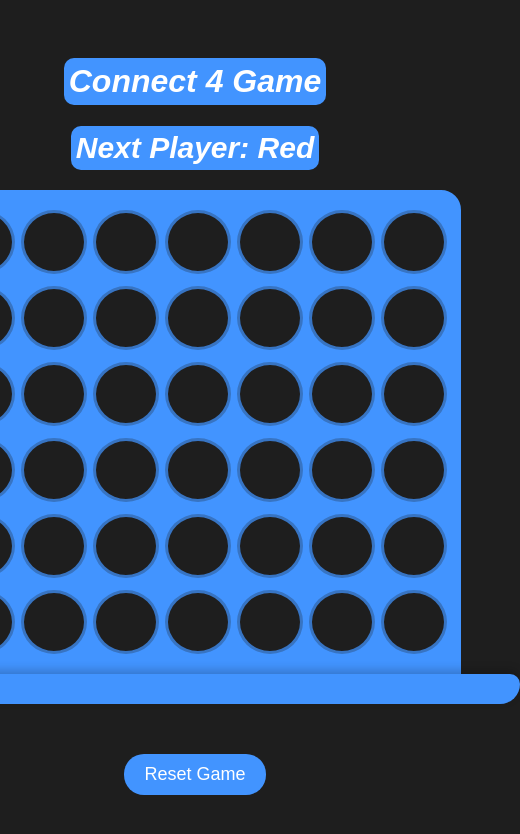
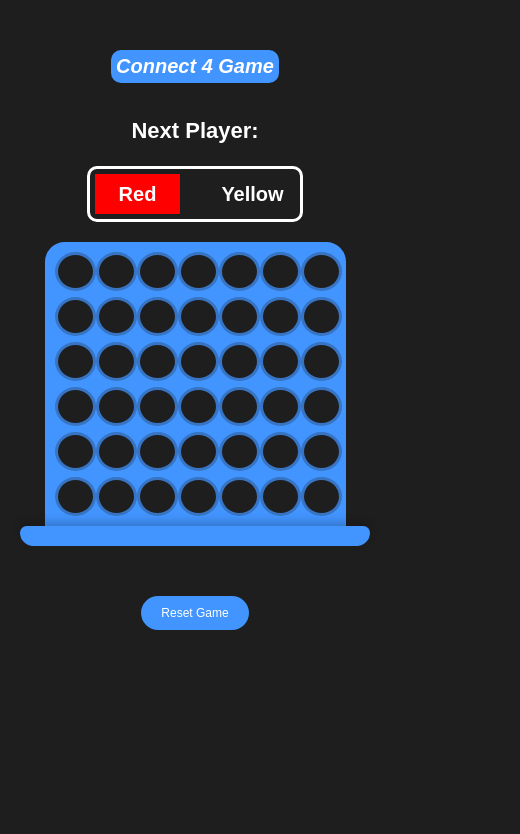
Before and after one commit to A-Amiin/Connect-4_Game, a plain HTML site: page index.html in a window 390 px wide. Shown: the whole page, 520 px wide, since content can reach past the window. Drawn offline with Linux system fonts and the light colour scheme.

Commit message:
final commit

```diff
--- a/index.html
+++ b/index.html
@@ -10,8 +10,14 @@
 </head>
 
 <body>
-    <h1>Connect 4 Game</h1>
-    <div id="player-switcher">Next Player: <span id="current-player">Red</span></div>
+    <h1 class="headd">Connect 4 Game</h1>
+    <div class="turn-container">
+        <h3 class="next">Next Player:</h3>
+        <div id="player-switcher">
+            <div id="player-red" class="player active">Red</div>
+            <div id="player-yellow" class="player">Yellow</div>
+        </div>
+    </div>
     <div id="board"></div>
     <div class="bottom"></div>
     <button id="reset">Reset Game</button>
--- a/script.js
+++ b/script.js
@@ -1,12 +1,13 @@
 const board = document.getElementById('board');
 const resetButton = document.getElementById('reset');
-const currentPlayerDisplay = document.getElementById('current-player');
+const playerRed = document.getElementById('player-red');
+const playerYellow = document.getElementById('player-yellow');
 const columns = 7;
 const rows = 6;
 let currentPlayer = 'red';
 let grid = Array.from({ length: rows }, () => Array(columns).fill(null));
 
-// Create the game board
+// Initialize the game
 function createBoard() {
     board.innerHTML = ''; // Clear the board
     for (let row = 0; row < rows; row++) {
@@ -19,7 +20,7 @@ function createBoard() {
             board.appendChild(cell);
         }
     }
-    updatePlayerDisplay();
+    updatePlayerDisplay(); // Call to update player display initially
 }
 
 // Handle the cell click event
@@ -31,7 +32,7 @@ function handleCellClick(event) {
         const cell = document.querySelector(`.cell[data-row='${row}'][data-col='${col}']`);
         cell.classList.add(currentPlayer);
         if (checkWinner(row, col)) {
-            alert(`${currentPlayer} wins!`);
+            alert(`${currentPlayer.charAt(0).toUpperCase() + currentPlayer.slice(1)} wins!`);
             resetGame();
         } else {
             switchPlayer();
@@ -47,7 +48,18 @@ function switchPlayer() {
 
 // Update the player display
 function updatePlayerDisplay() {
-    currentPlayerDisplay.textContent = currentPlayer.charAt(0).toUpperCase() + currentPlayer.slice(1);
+    // Reset both players to transparent
+    playerRed.style.backgroundColor = 'transparent';
+    playerYellow.style.backgroundColor = 'transparent';
+
+    // Set active player color
+    if (currentPlayer === 'red') {
+        playerRed.classList.add('active');
+        playerRed.style.backgroundColor = '#ff0000'; // Color for active player
+    } else {
+        playerYellow.classList.add('active');
+        playerYellow.style.backgroundColor = '#ff0'; // Color for active player
+    }
 }
 
 // Find the first available row in the selected column
--- a/style.css
+++ b/style.css
@@ -5,6 +5,58 @@ body {
     align-items: center;
     height: 100vh;
     background-color: #1e1e1e;
+    margin: 0;
+}
+
+.headd {
+    font-style: italic;
+    background-color: #4294ff;
+    border-radius: 10px;
+    padding: 5px;
+    margin-top: 50px;
+    color: white;
+}
+
+.next {
+    color: white;
+    text-align: center;
+    font-size: 22px;
+}
+
+#player-switcher {
+    position: relative;
+    font-size: 30px;
+    width: 200px;
+    font-weight: 600;
+    background-color: transparent;
+    border-radius: 10px;
+    padding: 5px;
+    color: white;
+    display: flex;
+    align-items: center;
+    justify-content: space-between;
+    border: 3px white solid;
+}
+
+.player {
+    width: 85px;
+    height: 40px;
+    display: flex;
+    align-items: center;
+    justify-content: center;
+    transition: background-color 0.3s;
+    background-color: transparent;
+    /* Start transparent */
+}
+
+.player.active {
+    background-color: #ff7f7f;
+    /* Color for active player */
+}
+
+.player:not(.active) {
+    background-color: transparent;
+    /* Inactive player remains transparent */
 }
 
 #board {
@@ -15,25 +67,6 @@ body {
     background-color: #4294ff;
     border: 20px solid #4294ff;
     border-radius: 20px 20px 0px 0px;
-}
-
-h1 {
-    font-style: italic;
-    background-color: #4294ff;
-    border-radius: 10px;
-    padding: 5px;
-    margin-top: 50px;
-    color: white;
-}
-
-#player-switcher {
-    font-size: 30px;
-    font-style: oblique;
-    font-weight: 600;
-    background-color: #4294ff;
-    border-radius: 10px;
-    padding: 5px;
-    color: white;
 }
 
 .cell {
@@ -75,3 +108,63 @@ button {
     color: white;
     font-size: large;
 }
+
+@media (max-width: 768px) {
+    #board {
+        grid-template-columns: repeat(7, 45px);
+        grid-gap: 8px;
+        border: 15px solid #4294ff;
+    }
+
+    .cell {
+        width: 45px;
+        height: 43px;
+    }
+
+    .bottom {
+        width: 500px;
+        height: 25px;
+    }
+
+    h1 {
+        font-size: 24px;
+    }
+
+    #player-switcher {
+        font-size: 24px;
+    }
+
+    button {
+        font-size: 14px;
+    }
+}
+
+@media (max-width: 480px) {
+    #board {
+        grid-template-columns: repeat(7, 35px);
+        grid-gap: 6px;
+        border: 10px solid #4294ff;
+    }
+
+    .cell {
+        width: 35px;
+        height: 33px;
+    }
+
+    .bottom {
+        width: 350px;
+        height: 20px;
+    }
+
+    h1 {
+        font-size: 20px;
+    }
+
+    #player-switcher {
+        font-size: 20px;
+    }
+
+    button {
+        font-size: 12px;
+    }
+}
```
